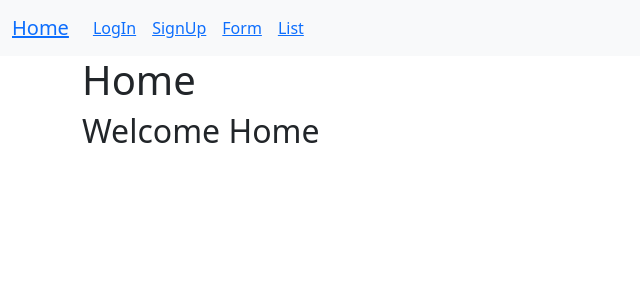
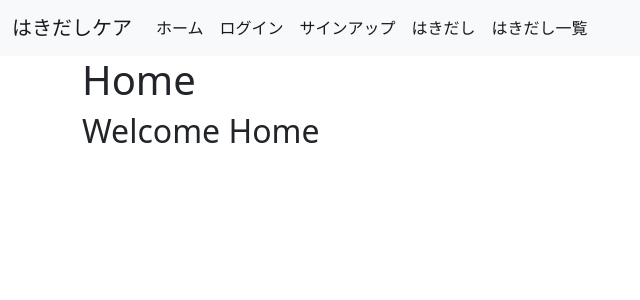
Before and after one commit to Inoue416/FinalProject, a Vue app in the folder mental_care_app/frontend/: page / in a window 1280 px wide. Shown: the top 300 px of the page, without its empty margins (0-640 px from the left). Built offline with nearby package versions, Linux system fonts and the light colour scheme.

Commit message:
ナビゲーションバーを日本語に変更後、ルーターリンクのクラスの編集

```diff
--- a/mental_care_app/frontend/src/App.vue
+++ b/mental_care_app/frontend/src/App.vue
@@ -1,23 +1,26 @@
 <template>
   <nav class="navbar navbar-expand-lg navbar-light bg-light">
     <div class="container-fluid">
-      <span class="navbar-brand"><router-link to="/">Home</router-link></span>
+      <router-link to="/" class="navbar-brand">はきだしケア</router-link>
       <button class="navbar-toggler" type="button" data-bs-toggle="collapse" data-bs-target="#navbarNav" aria-controls="navbarNav" aria-expanded="false" aria-label="Toggle navigation">
         <span class="navbar-toggler-icon"></span>
       </button>
       <div class="collapse navbar-collapse" id="navbarNav">
         <ul class="navbar-nav">
           <li class="nav-item">
-            <span class="nav-link active"><router-link to="/login">LogIn</router-link></span>
+            <router-link to="/" class="nav-link active">ホーム</router-link>
           </li>
           <li class="nav-item">
-            <span class="nav-link active"><router-link to="/signup">SignUp</router-link></span>
+            <router-link to="/login" class="nav-link active">ログイン</router-link>
           </li>
           <li class="nav-item">
-            <span class="nav-link active"><router-link to="/form">Form</router-link></span>
+            <router-link to="/signup" class="nav-link active">サインアップ</router-link>
           </li>
           <li class="nav-item">
-            <span class="nav-link active"><router-link to="/list">List</router-link></span>
+            <router-link to="/form" class="nav-link active">はきだし</router-link>
+          </li>
+          <li class="nav-item">
+            <router-link to="/list" class="nav-link active">はきだし一覧</router-link>
           </li>
         </ul>
       </div>
```
